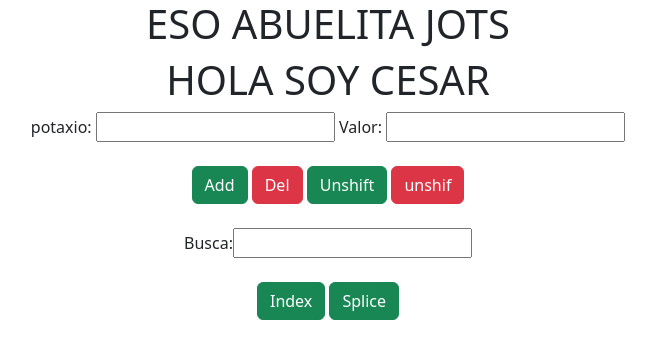
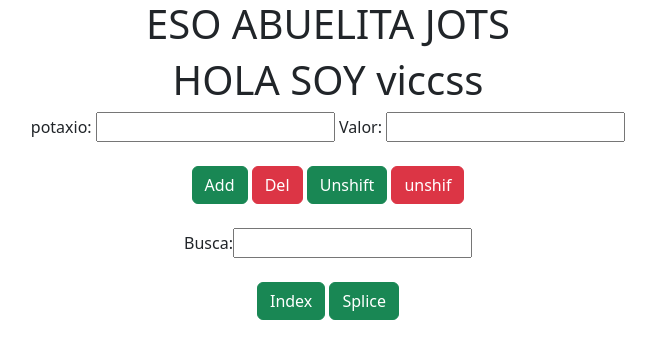
Before and after one commit to Lelifresaa7/Upsi, a plain HTML site: page index.html in a window 1280 px wide. Shown: the whole page, without its empty margins (312-968 px from the left). Drawn offline with Linux system fonts and the light colour scheme; some packages are replaced by stand-ins of ours; a script that the page names is missing.

Commit message:
Update index.html

```diff
--- a/index.html
+++ b/index.html
@@ -10,7 +10,7 @@
 
 <body class="text-center">
   <h1>ESO ABUELITA JOTS</h1>
-  <h1>HOLA SOY CESAR</h1>
+  <h1>HOLA SOY viccss</h1>
 
 
 <label for="Valor" class="">potaxio:</label>
```
